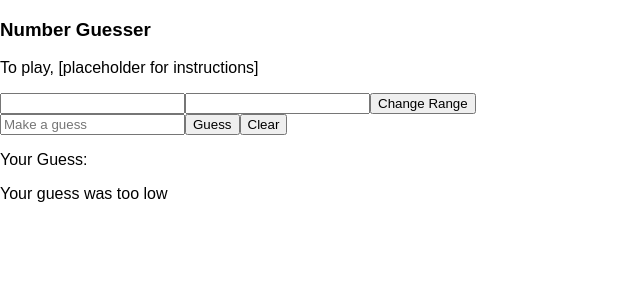
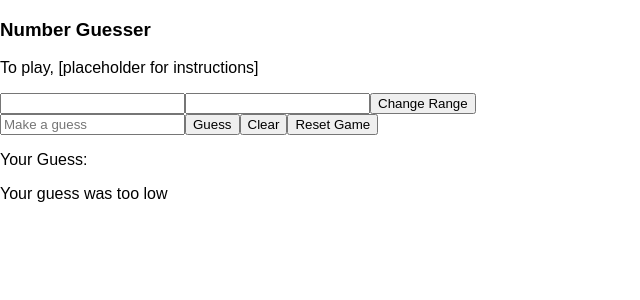
Before and after one commit to rcwestlake/number-guesser-react, a React (Create React App) app: page / in a window 1280 px wide. Shown: the top 300 px of the page, without its empty margins (0-640 px from the left). Built offline with nearby package versions, Linux system fonts and the light colour scheme; the HTML template or start-up script is replaced by a standard one.

Commit message:
WIP - guess not being reset

```diff
--- a/src/components/ClearButton.jsx
+++ b/src/components/ClearButton.jsx
@@ -4,7 +4,7 @@ const ClearButton = (props) => {
   return (
     <button
           type='button'
-          onClick={() => props.handleResetGame()}>Clear
+          onClick={() => props.handleClear()}>Clear
     </button>
   )
 }
--- a/src/components/Display.jsx
+++ b/src/components/Display.jsx
@@ -1,9 +1,7 @@
 import React, { Component } from 'react';
 
 
-export default class Display extends Component {
-  render() {
-    const { guess } = this.props
+export default ({ guess }) => {
   console.log(guess)
 
   return (
@@ -13,4 +11,3 @@ export default class Display extends Component {
     </section>
   )
 }
-}
--- a/src/components/GuessField.jsx
+++ b/src/components/GuessField.jsx
@@ -2,11 +2,10 @@ import React, { Component } from 'react'
 import Range from './Range.jsx'
 import SubmitButton from './SubmitButton.jsx'
 import ClearButton from './ClearButton.jsx'
+// import ResetButton from './ResetButton.jsx'
 
 
-export default class GuessField extends Component {
-  render() {
-    const { handleChangeGuess, handleResetGame } = this.props
+export default ({ handleChangeGuess, handleResetGame, handleClear  }) => {
   return (
     <div>
     <Range />
@@ -18,11 +17,20 @@ export default class GuessField extends Component {
           aria-label='input'
           className='guess-input'
           />
-        <SubmitButton handleChangeGuess={handleChangeGuess}/>
-        <ClearButton handleResetGame={handleResetGame} />
+        <button
+              type='button'
+              onClick={handleChangeGuess}>Guess
+        </button>
+
+      {/* <SubmitButton handleChangeGuess={handleChangeGuess}/> */}
+      <ClearButton handleClear={handleClear} />
+      <button
+            type='button'
+            onClick={() => handleResetGame()}>Reset Game
+      </button>
+      {/* <ResetButton handleReset={handleResetGame} /> */}
     </form>
     </section>
     </div>
   )
 }
-}
--- a/src/components/ResetButton.jsx
+++ b/src/components/ResetButton.jsx
@@ -4,7 +4,7 @@ const ResetButton = (props) => {
   return (
     <button
           type='button'
-          onClick={(e) => props.handleChangeGuess(e)}>Clear
+          onClick={() => props.handleReset()}>Reset Game
     </button>
   )
 }
--- a/src/components/SubmitButton.jsx
+++ b/src/components/SubmitButton.jsx
@@ -1,12 +1,10 @@
-import React from 'react'
-
-const SubmitButton = (props) => {
-  return (
-    <button
-          type='button'
-          onClick={(e) => props.handleChangeGuess(e)}>Guess
-    </button>
-  )
-}
-
-module.exports = SubmitButton
+// import React from 'react'
+//
+// export default ({ handleChangeGuess }) => {
+//   return (
+//     <button
+//           type='button'
+//           onClick={(e) => handleChangeGuess(e)}>Guess
+//     </button>
+//   )
+// }
--- a/src/containers/GuessFieldContainer.jsx
+++ b/src/containers/GuessFieldContainer.jsx
@@ -26,19 +26,26 @@ export default class GuessFieldContainer extends Component {
 
   }
 
+  clearInput() {
+    const input = document.querySelector('.guess-input')
+    input.value = ''
+  }
+
   resetGame() {
+    console.log('entered reset game function')
     this.setState({
       randomNum: null,
       guess: null,
       min: 0,
       max: 0,
     })
+    this.clearInput();
   }
 
   compareNumbers() {
     this.updateGuessState()
-    if(this.state.randomNum) {
-      console.log('compareNumbers function')
+    if(!this.state.randomNum) {
+      this.generateRandomNumber()
     }
   }
 
@@ -47,12 +54,13 @@ export default class GuessFieldContainer extends Component {
     this.setState=({
       randomNum: number
     })
-    console.log(number)
+    console.log('random number: ', number)
   }
 
-  updateGuessState(e) {
+  updateGuessState() {
     const input = document.querySelector('.guess-input')
-    const value = input.value
+    let value = input.value
+    console.log(value)
     this.setState({
       guess: value
     })
@@ -61,8 +69,8 @@ export default class GuessFieldContainer extends Component {
   render() {
     return (
       <section className='game-container'>
-        <GuessField handleChangeGuess={this.compareNumbers} handleRandomNumber={this.generateRandomNumber} handleResetGame={this.resetGame}/>
-        <Display guess={this.state.guess}/>
+        <GuessField handleChangeGuess={this.compareNumbers} handleRandomNumber={this.generateRandomNumber} handleResetGame={this.resetGame} handleClear={this.clearInput} />
+        <Display guess={this.state.guess} />
       </section>
     )
   }
```
Lines whose indentation alone changed are shown as unchanged.
